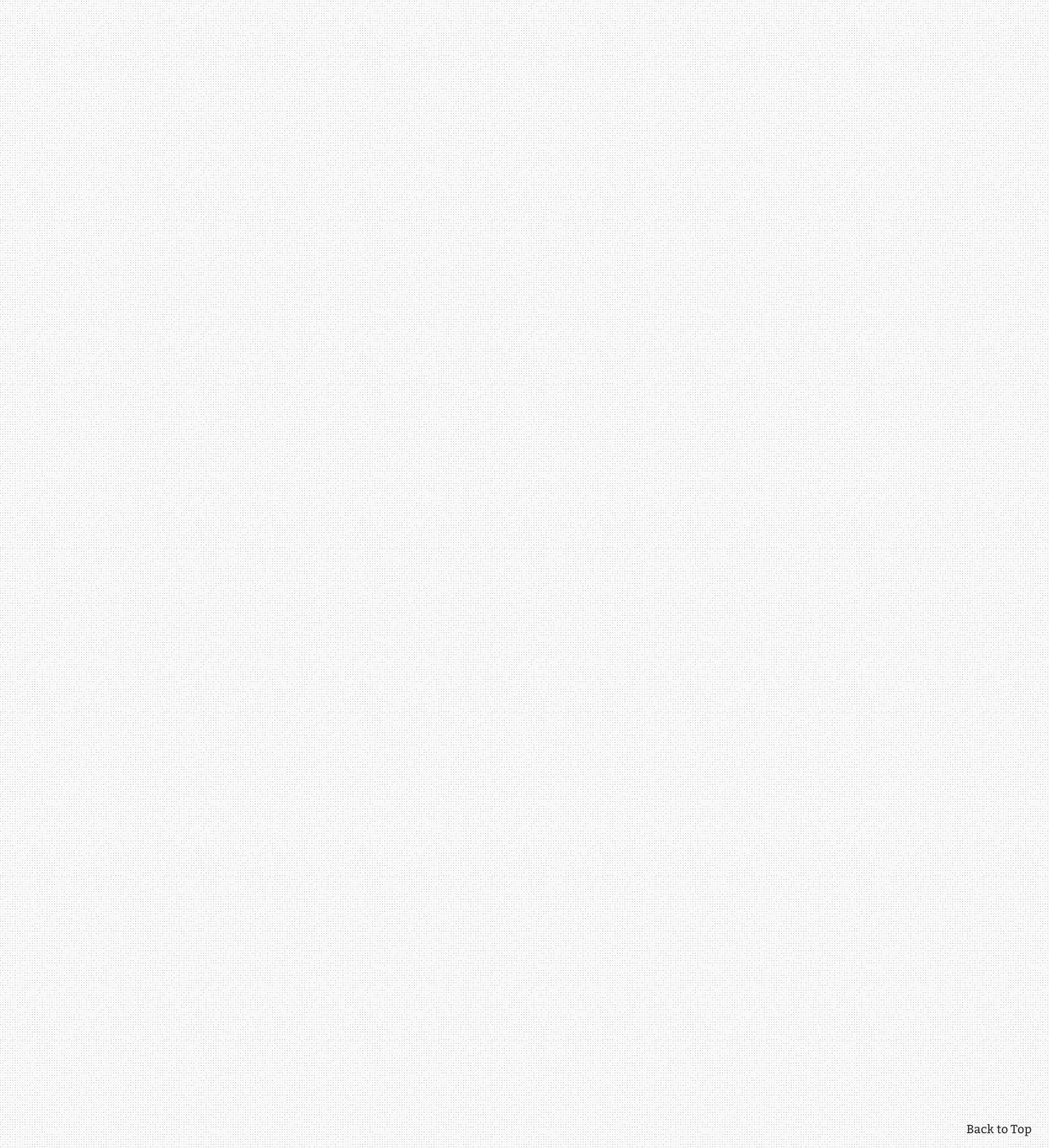
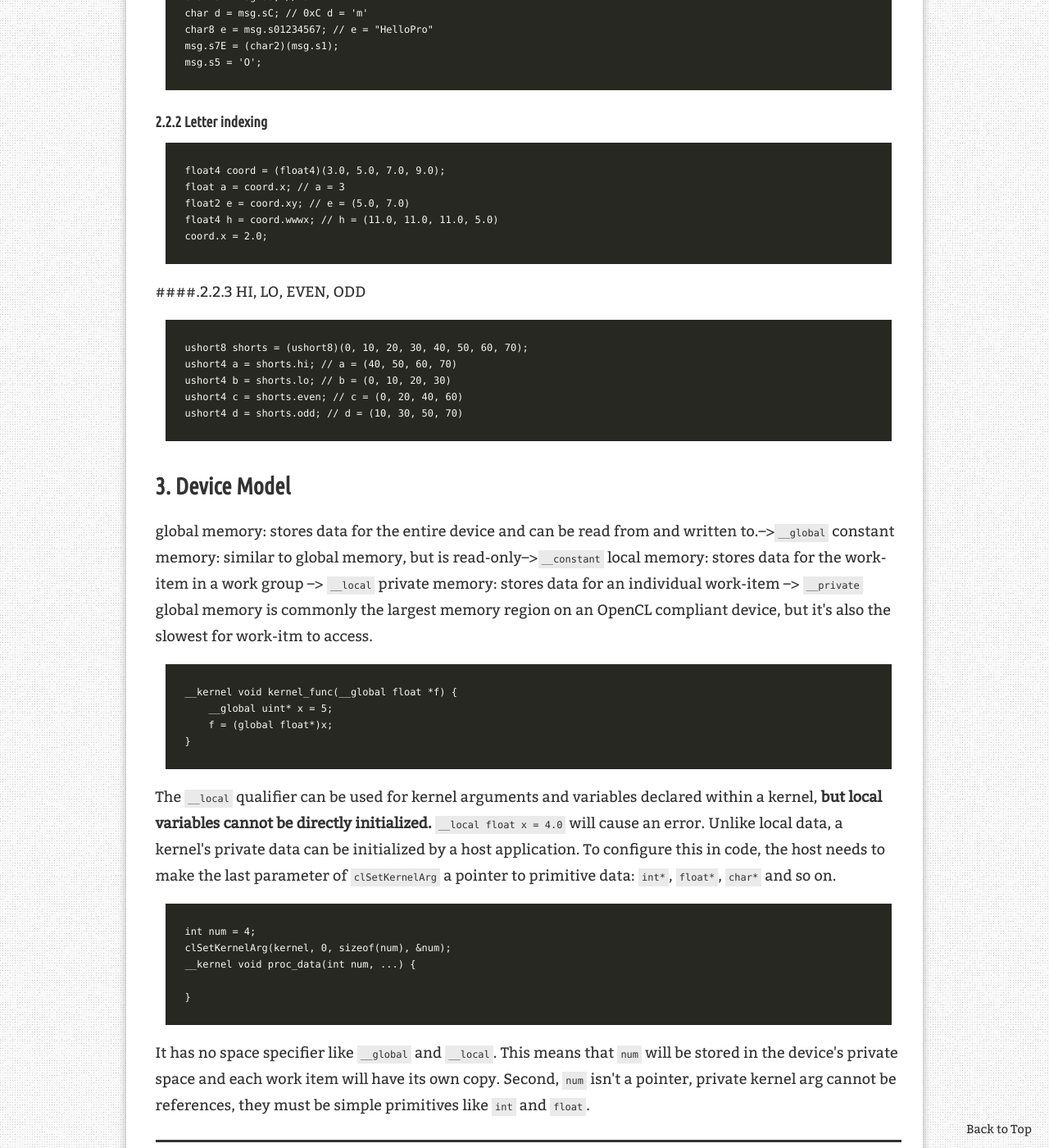
Before and after one commit to Aperjump/Aperjump.github.io, a Jekyll site: the page built from _posts/2018-01-18-OpenCL_3.md, in a window 1280 px wide and 1400 px high, scrolled down 2131 px. Shown: the whole window at 82% size. Built offline with Jekyll 4.4.1, drawn with Linux system fonts in a browser that asks for light colours; nearby versions of some CDN libraries; comment, search, counter and statistics services are not loaded; some of the changed text lies outside the part shown.

Commit message:
OpenCL_3

````diff
--- a/_posts/2018-01-18-OpenCL_3.md
+++ b/_posts/2018-01-18-OpenCL_3.md
@@ -28,4 +28,83 @@ After the kernel is enqueued and the device executes the function, the host appl
 clEnqueueReadBuffer(queue, msg_buffer, CL_TRUE, 0, sizeof(msg), &msg, 0, NULL, NULL);
 ```
 
-## 2. Scalar data types
+## 2. Vector data types
+Vectors resemble arrays in that they contain multiple elements of the same type. But there are two main differences:
+(1) A vector of a given type can only contain a specific number of elements.
+(2) When a vector is operated upon, every element is operated upon **at the same time**.
+
+```
+float a[4], b[4], c[4];
+for (int i = 0; i < 4; i++) {
+    c[i] = a[i] + b[i];
+}
+float4 a, b, c;
+c = a + b;
+```
+Elements within a vector are called **components**
+vector types:
+`charn, ucharn, shortn, ushortn, intn, uintn, longn, ulongn, floatn`
+The OpenCL standard requires that device compilers know the limitations of the target device and divide large vectors into sizes that the device can operate on.
+### 2.1 preferred vector width
+`clGetDeviceInfo` accepts a parameter that identifies what information is being sought.
+```
+cl_uint char_width;
+clGetDeviceInfo(device, CL_DEVICE_PREFERRED_VECTOR_WIDTH_CHAR, sizeof(char_width), &char_width, NULL);
+```
+```
+float4 data_vec = (float4)(1.0, 1.0, 1.0, 1.0);
+float4 data_vec = (float4)(1.0);
+float2 a_vector = (float2)(1.0,1.0);
+float2 b_vector = (float2)(2.0,2.0);
+float4 c_vector = (float4)(a_vector, b_vector);
+```
+### 2.2 Indexing
+#### 2.2.1 Numerb-index
+```
+char16 msg = (char16)('H','e','l','l','o','P','r','o','g','r','a','m','m','e','r','!');
+char a = msg.s0; // a = 'H'
+char d = msg.sC; // 0xC d = 'm'
+char8 e = msg.s01234567; // e = "HelloPro"
+msg.s7E = (char2)(msg.s1);
+msg.s5 = 'O';
+```
+#### 2.2.2 Letter indexing
+```
+float4 coord = (float4)(3.0, 5.0, 7.0, 9.0);
+float a = coord.x; // a = 3
+float2 e = coord.xy; // e = (5.0, 7.0)
+float4 h = coord.wwwx; // h = (11.0, 11.0, 11.0, 5.0)
+coord.x = 2.0;
+```
+####.2.2.3 HI, LO, EVEN, ODD
+```
+ushort8 shorts = (ushort8)(0, 10, 20, 30, 40, 50, 60, 70);
+ushort4 a = shorts.hi; // a = (40, 50, 60, 70)
+ushort4 b = shorts.lo; // b = (0, 10, 20, 30)
+ushort4 c = shorts.even; // c = (0, 20, 40, 60)
+ushort4 d = shorts.odd; // d = (10, 30, 50, 70)
+```
+## 3. Device Model
+global memory: stores data for the entire device and can be read from and written to.-->`__global`
+constant memory: similar to global memory, but is read-only-->`__constant`
+local memory: stores data for the work-item in a work group --> `__local`
+private memory: stores data for an individual work-item
+--> `__private`
+global memory is commonly the largest memory region on an OpenCL compliant device, but it's also the slowest for work-itm to access.
+```
+__kernel void kernel_func(__global float *f) {
+    __global uint* x = 5;
+    f = (global float*)x;
+}
+```
+The `__local` qualifier can be used for kernel arguments and variables declared within a kernel, **but local variables cannot be directly initialized.**
+`__local float x = 4.0` will cause an error.
+Unlike local data, a kernel's private data can be initialized by a host application. To configure this in code, the host needs to make the last parameter of `clSetKernelArg` a pointer to primitive data: `int*`, `float*`, `char*` and so on.
+```
+int num = 4;
+clSetKernelArg(kernel, 0, sizeof(num), &num);
+__kernel void proc_data(int num, ...) {
+
+}
+```
+It has no space specifier like `__global` and `__local`. This means that `num` will be stored in the device's private space and each work item will have its own copy. Second, `num` isn't a pointer, private kernel arg cannot be references, they must be simple primitives like `int` and `float`.
````
